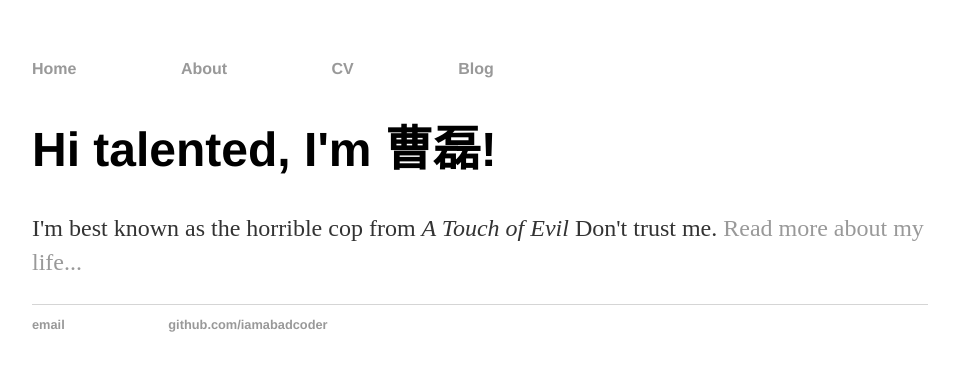
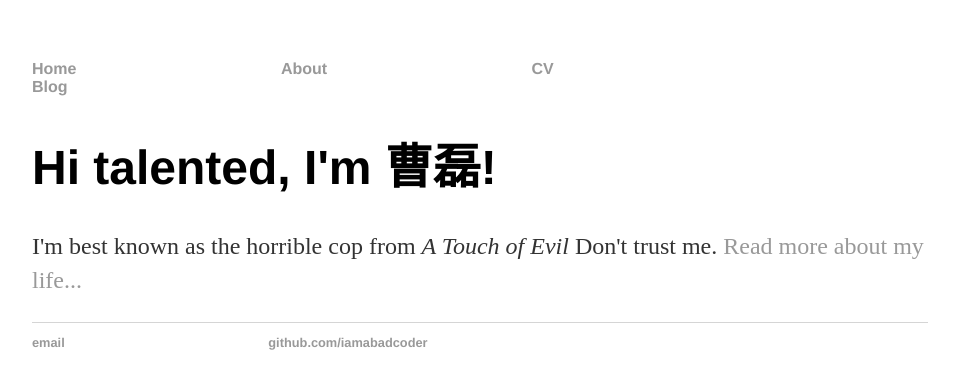
Before and after one commit to iamabadcoder/iamabadcoder.github.io, a Jekyll site: the page built from index.html, in a window 1280 px wide. Shown: the top 389 px of the page, without its empty margins (160-1115 px from the left). Built offline with Jekyll 4.4.1, drawn with Linux system fonts in a browser that asks for light colours.

Commit message:
change css style

```diff
--- a/assets/css/main.css
+++ b/assets/css/main.css
@@ -10,7 +10,7 @@ nav ul, footer ul {
 }
 nav ul li, footer ul li {
     display: inline;
-    margin-right: 100px;
+    margin-right: 200px;
 }
 a {
     text-decoration: none;
```
